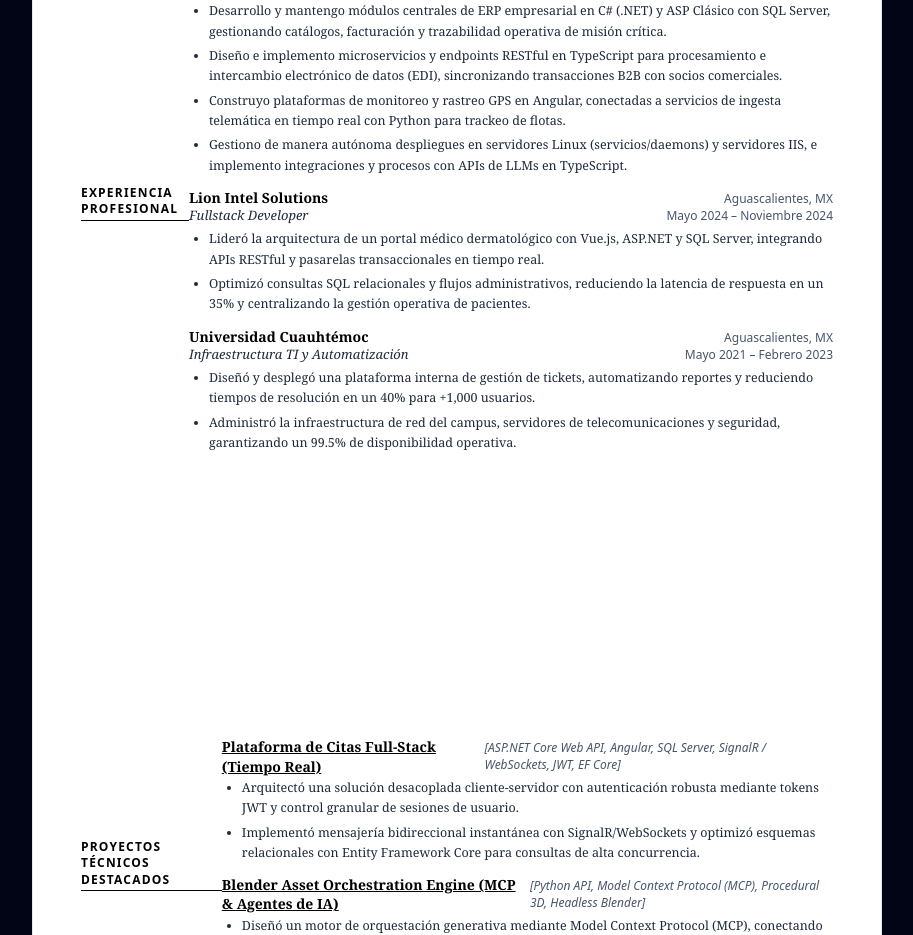
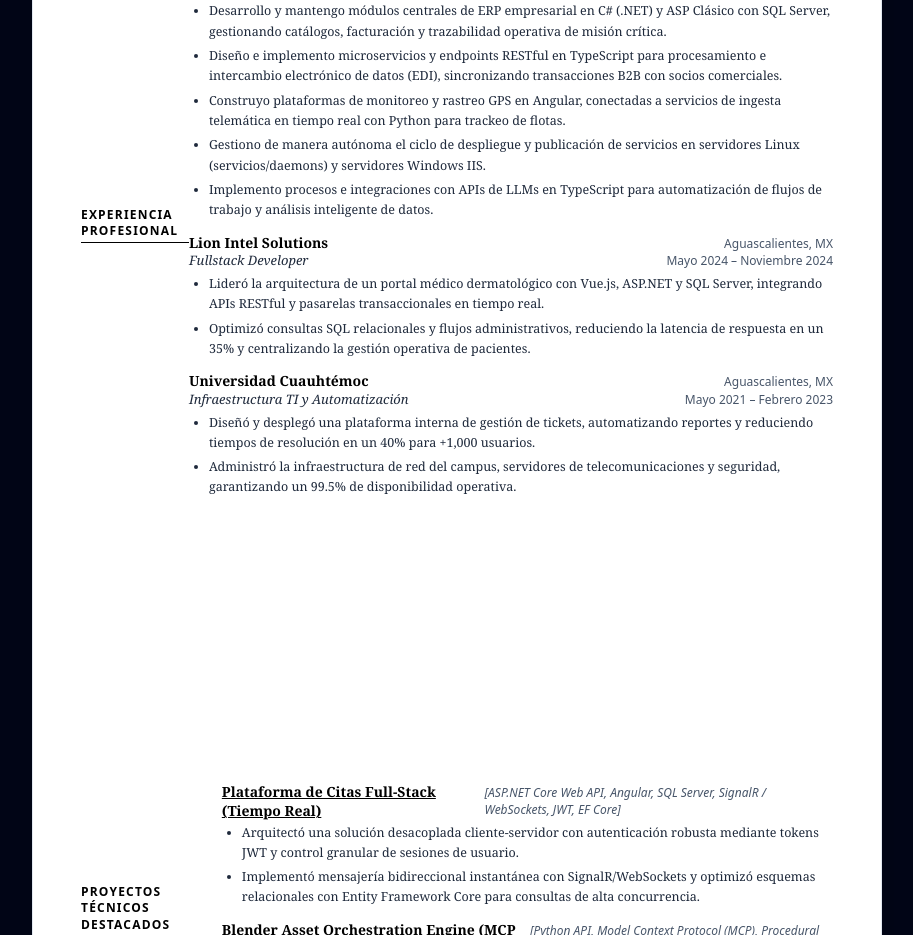
Before and after one commit to k3v-5/Portfolio, a Next.js app: page /cv in a window 1280 px wide. Shown: the part 1700-2635 px from the top of the page, without its empty margins (183-1096 px from the left). Built offline with nearby package versions, Linux system fonts and the light colour scheme.

Commit message:
refactor: desacoplar despliegue de servidores Linux/IIS de integraciones de LLMs en experiencia RAINDE

```diff
--- a/cv/data.json
+++ b/cv/data.json
@@ -74,13 +74,15 @@
         "Desarrollo y mantengo módulos centrales de ERP empresarial en C# (.NET) y ASP Clásico con SQL Server, gestionando catálogos, facturación y trazabilidad operativa de misión crítica.",
         "Diseño e implemento microservicios y endpoints RESTful en TypeScript para procesamiento e intercambio electrónico de datos (EDI), sincronizando transacciones B2B con socios comerciales.",
         "Construyo plataformas de monitoreo y rastreo GPS en Angular, conectadas a servicios de ingesta telemática en tiempo real con Python para trackeo de flotas.",
-        "Gestiono de manera autónoma despliegues en servidores Linux (servicios/daemons) y servidores IIS, e implemento integraciones y procesos con APIs de LLMs en TypeScript."
+        "Gestiono de manera autónoma el ciclo de despliegue y publicación de servicios en servidores Linux (servicios/daemons) y servidores Windows IIS.",
+        "Implemento procesos e integraciones con APIs de LLMs en TypeScript para automatización de flujos de trabajo y análisis inteligente de datos."
       ],
       "bullets_en": [
         "Develop and maintain core enterprise ERP modules in C# (.NET) and Classic ASP with SQL Server, managing inventories, billing, and mission-critical business transactions.",
         "Design and implement scalable microservices and RESTful endpoints in TypeScript for Electronic Data Interchange (EDI), automating high-throughput B2B transactions with commercial partners.",
         "Build real-time GPS tracking and asset monitoring platforms in Angular, fed by Python telemetry ingestion services and continuous coordinate streaming.",
-        "Independently manage production deployments across Linux servers (systemd services) and Windows IIS environments, while building intelligent LLM API integrations and automated pipelines in TypeScript."
+        "Independently manage production deployments and service publishing across Linux servers (systemd daemons) and Windows IIS environments.",
+        "Implement automated workflows and integrations with LLM APIs in TypeScript for intelligent data processing and task automation."
       ]
     },
     {
--- a/src/app/i18n/translations.js
+++ b/src/app/i18n/translations.js
@@ -53,7 +53,8 @@ export const translations = {
             "Develop and maintain core enterprise ERP modules in C# (.NET) and Classic ASP with SQL Server, managing inventories, billing, and mission-critical business transactions.",
             "Design and implement scalable microservices and RESTful endpoints in TypeScript for Electronic Data Interchange (EDI), automating high-throughput B2B transactions with commercial partners.",
             "Build real-time GPS tracking and asset monitoring platforms in Angular, fed by Python telemetry ingestion services and continuous coordinate streaming.",
-            "Independently manage production deployments across Linux servers (systemd services) and Windows IIS environments, while building intelligent LLM API integrations and automated pipelines in TypeScript.",
+            "Independently manage production deployments and service publishing across Linux servers (systemd daemons) and Windows IIS environments.",
+            "Implement automated workflows and integrations with LLM APIs in TypeScript for intelligent data processing and task automation.",
           ],
         },
         {
@@ -320,7 +321,8 @@ export const translations = {
             "Desarrollo y mantengo módulos centrales de ERP empresarial en C# (.NET) y ASP Clásico con SQL Server, gestionando catálogos, facturación y trazabilidad operativa de misión crítica.",
             "Diseño e implemento microservicios y endpoints RESTful en TypeScript para procesamiento e intercambio electrónico de datos (EDI), sincronizando transacciones B2B con socios comerciales.",
             "Construyo plataformas de monitoreo y rastreo GPS en Angular, conectadas a servicios de ingesta telemática en tiempo real con Python para trackeo de flotas.",
-            "Gestiono de manera autónoma despliegues en servidores Linux (servicios/daemons) y servidores IIS, e implemento integraciones y procesos con APIs de LLMs en TypeScript.",
+            "Gestiono de manera autónoma el ciclo de despliegue y publicación de servicios en servidores Linux (servicios/daemons) y servidores Windows IIS.",
+            "Implemento procesos e integraciones con APIs de LLMs en TypeScript para automatización de flujos de trabajo y análisis inteligente de datos.",
           ],
         },
         {
```
